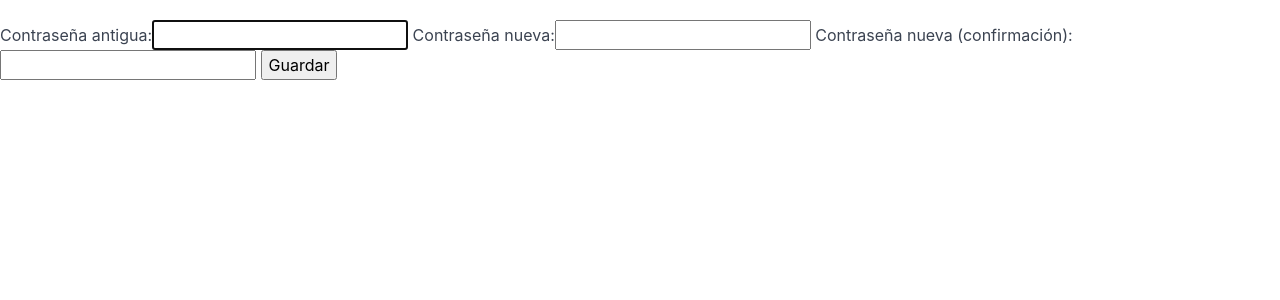
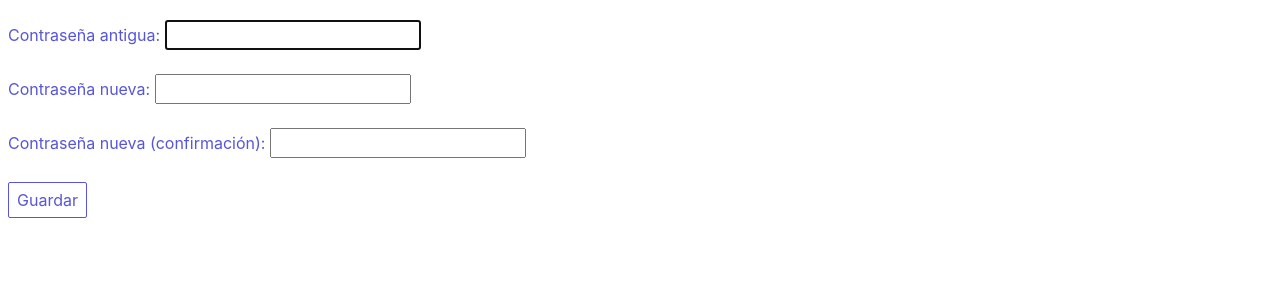
Before and after one commit to Courier-Seba/UrquizaNoticias, a Django app: page /user/account/cambiar-contrasenia in a window 1280 px wide. Shown: the part 56-356 px from the top of the page. Run offline with Django 3.2, Linux system fonts and the light colour scheme.

Commit message:
Add style to password change template

```diff
--- a/templates/change_password.html
+++ b/templates/change_password.html
@@ -3,9 +3,19 @@
 {% block title %}Home{% endblock title %}
 
 {% block content %}
-<form method="post">
-  {% csrf_token %}
-  {{ form }}
-  <button type="submit">Guardar</button>
-</form>
+<div class="container">
+  <form method="post">
+    {% csrf_token %}
+    <div class="columns">
+      <div class="column text-primary">
+        {{ form.as_p }}
+      </div>
+    </div>
+    <div class="columns">
+      <div class="column">
+        <button type="submit" class="btn">Guardar</button>
+      </div>
+    </div>
+  </form>
+</div>
 {% endblock content %}
```
